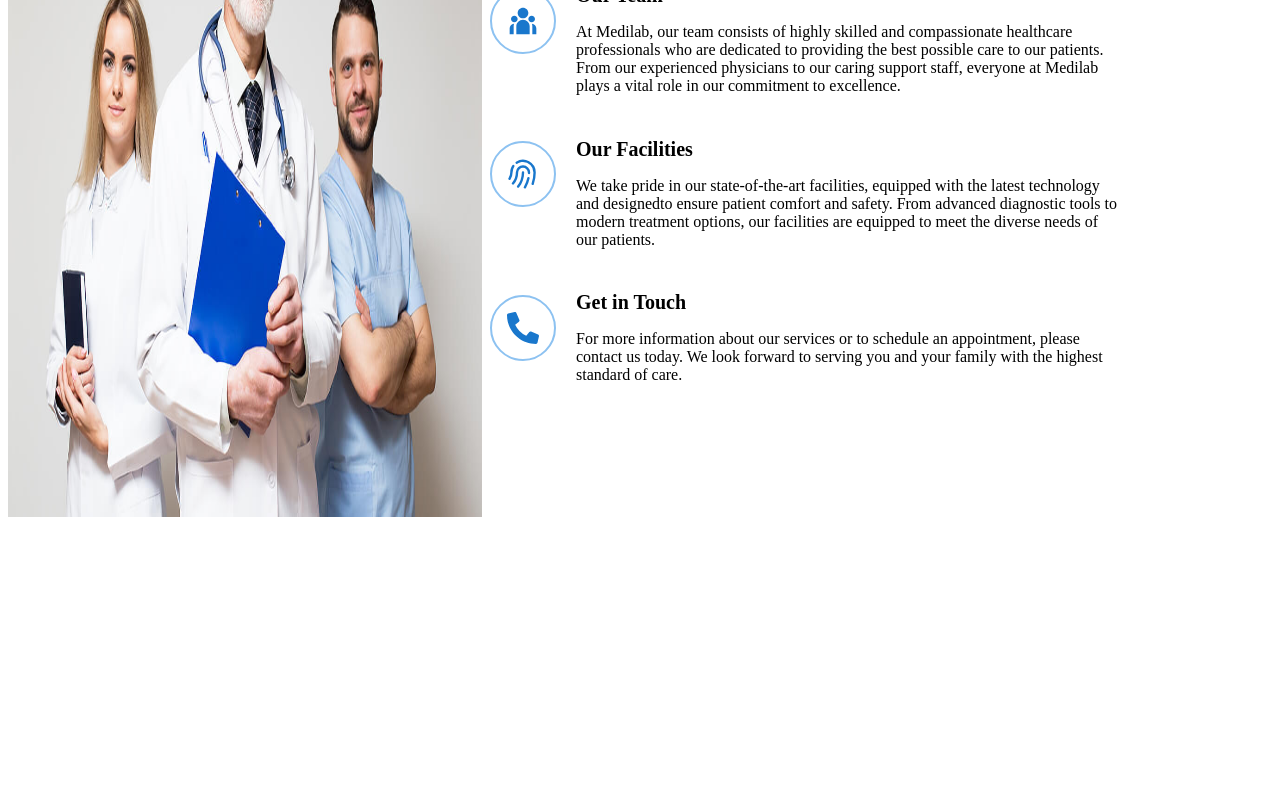
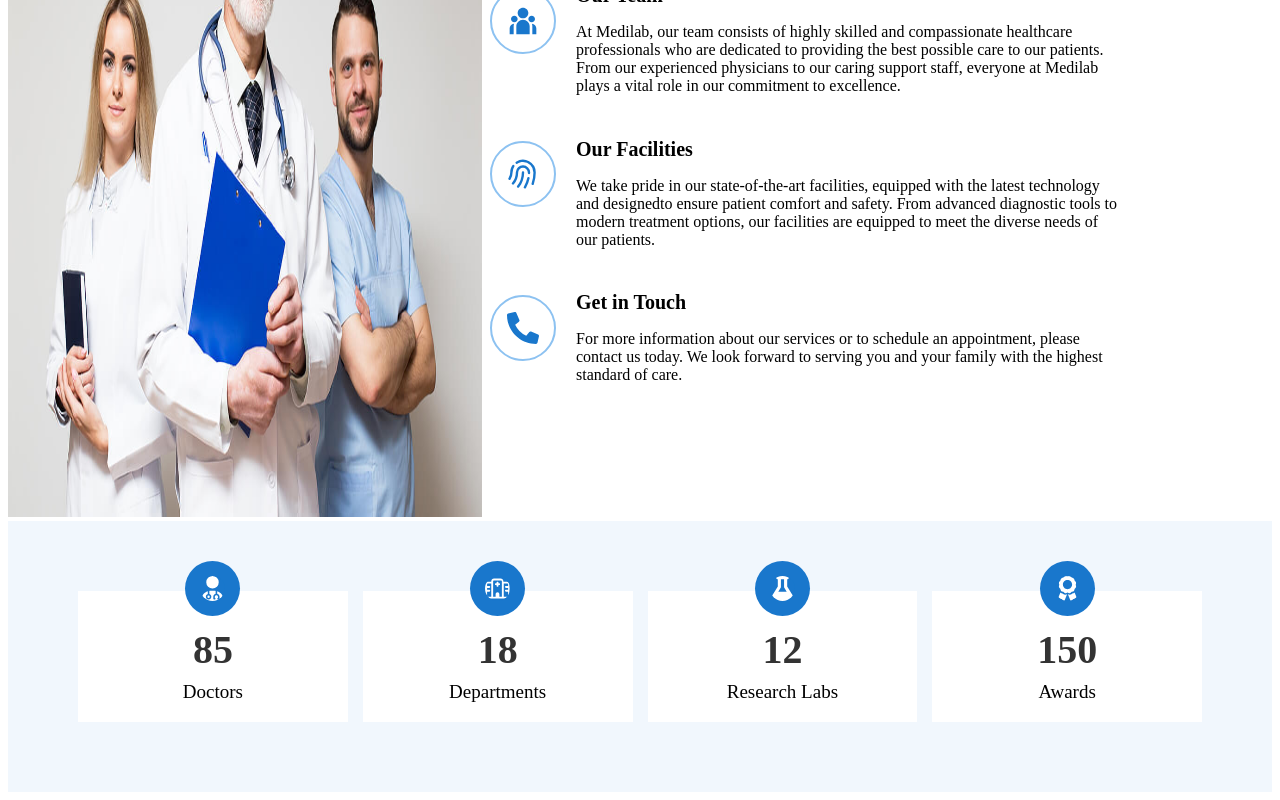
Before and after one commit to mulindijr/Medilab, a React (Vite) app: page / in a window 1280 px wide. Shown: the part 1513-2313 px from the top of the page. Before the commit the page ends 2042 px from the top, so only its background shows below. Built offline with nearby package versions, Linux system fonts and the light colour scheme.

Commit message:
Add components to App
Import necessary components: Navbar, Home, About, and Count.
Integrate components into the App inside BrowserRouter.

```diff
--- a/src/App.jsx
+++ b/src/App.jsx
@@ -3,6 +3,7 @@ import { BrowserRouter } from 'react-router-dom'
 import Navbar from './components/Navbar/Navbar'
 import Home from './components/Home/Home'
 import About from './components/About/About'
+import Count from './components/Counts/Count'
 
 
 function App() {
@@ -10,9 +11,10 @@ function App() {
   return (
     <>
       <BrowserRouter>
-        <Navbar/>
-        <Home/>
-        <About/>
+        <Navbar />
+        <Home />
+        <About />
+        <Count />
 
       </BrowserRouter>
 
```
